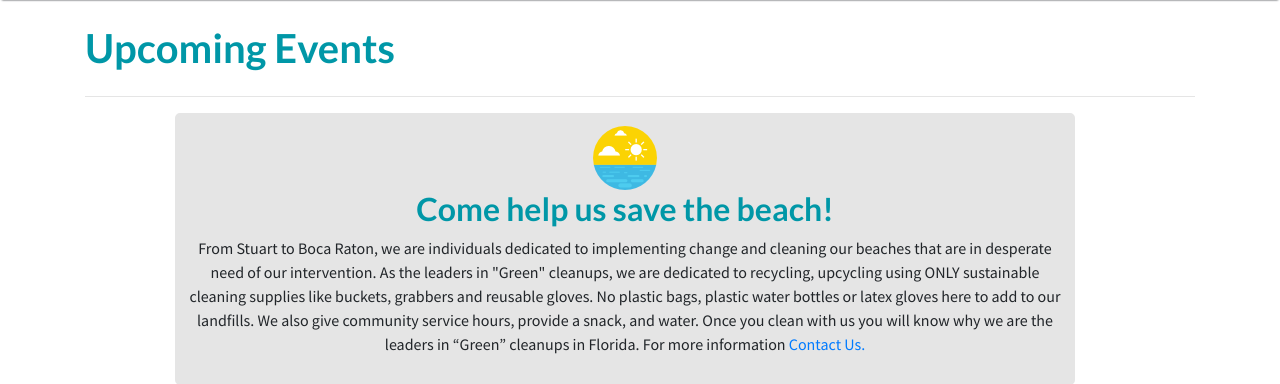
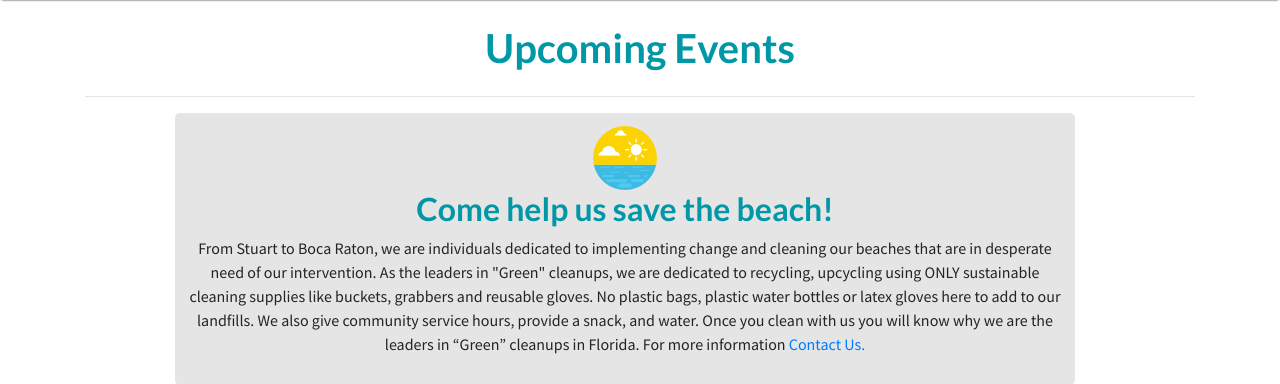
Before and after one commit to stevenpelletier90/prototype3, a PHP site: page /schedule.php in a window 1280 px wide. Shown: the part 101-485 px from the top of the page. Run offline with PHP 8.4, Linux system fonts and the light colour scheme.

Commit message:
schedule header fix

```diff
--- a/schedule.php
+++ b/schedule.php
@@ -7,7 +7,7 @@ function customPageHeader(){?>
 <?php include("includes/navbar.php"); ?>
 
 <div class="container">
-  <h1 class="my-4">Upcoming Events</h1>
+  <h1 class="my-4 text-center">Upcoming Events</h1>
   <hr>
   <div class="row calendarinfo container-fluid">
     <div class="col-sm-10" style="float: none; margin: 0 auto; width:100vw; background-color:#e5e5e5; border-style: solid; border-radius: 5px; border-color:#e5e5e5; padding:10px; 15px 10px 15px;">
```
